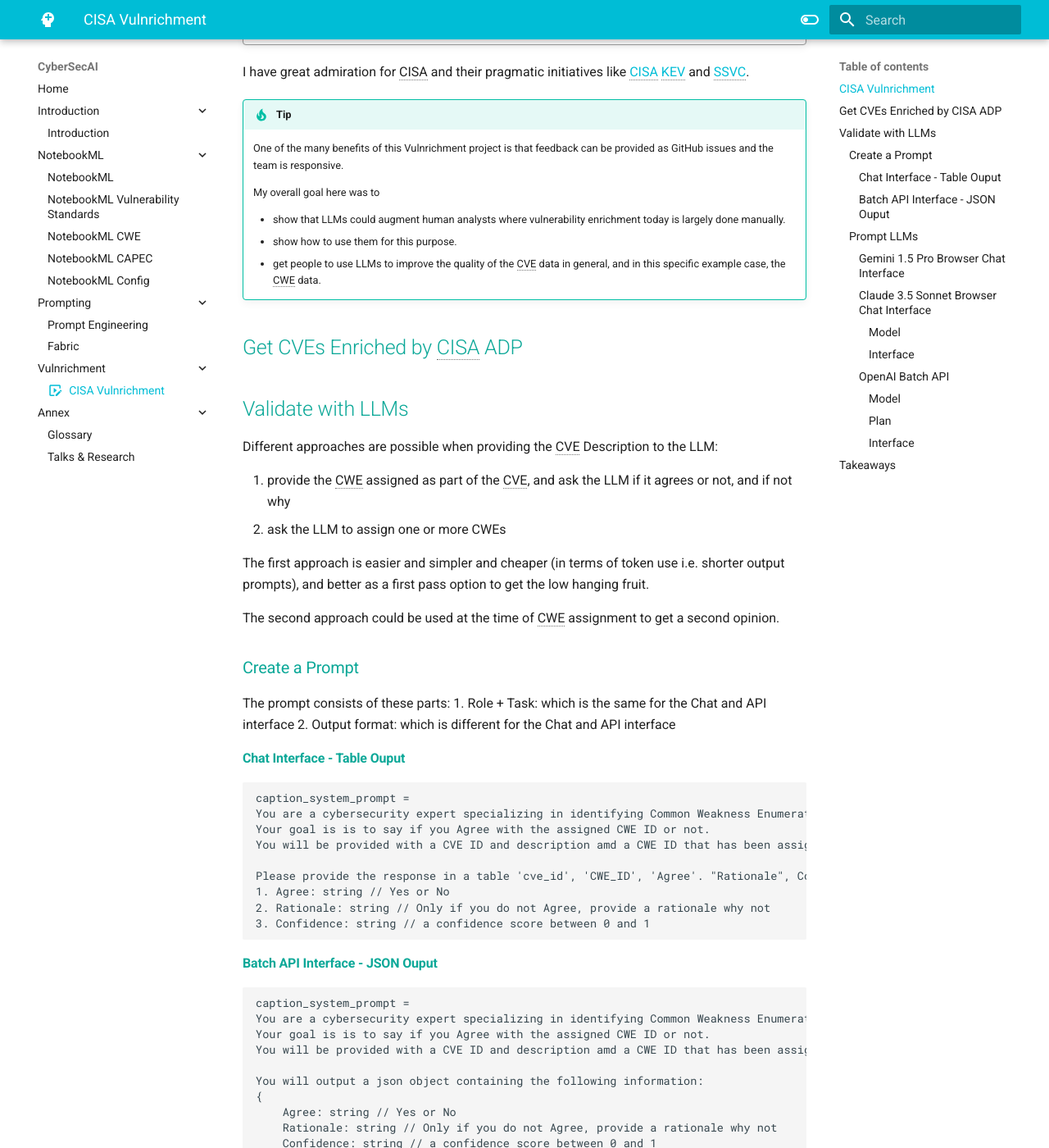
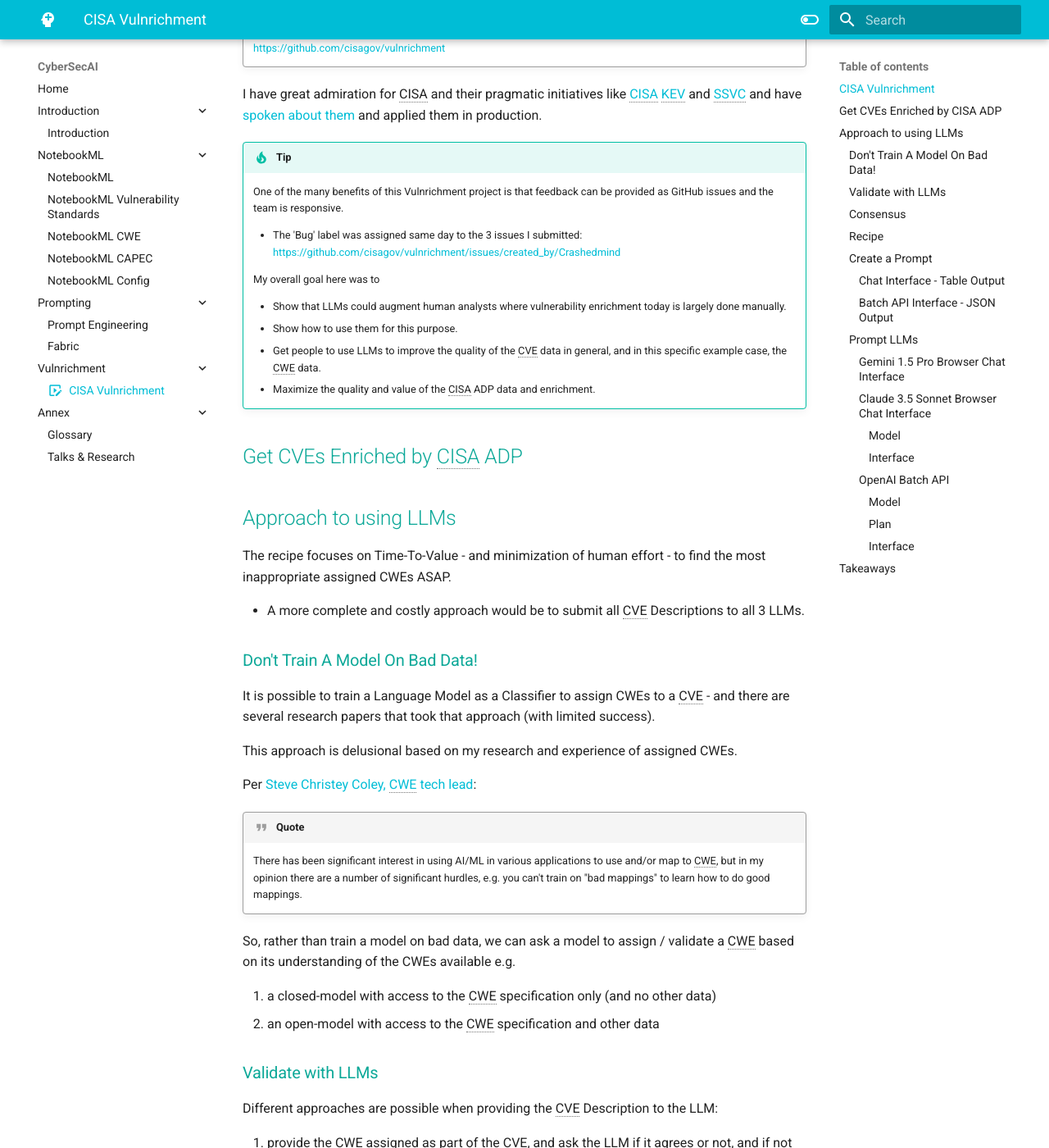
Before and after one commit to CyberSecAI/CyberSecAI.github.io, an MkDocs documentation site: the page built from docs/Vulnrichment/Vulnrichment.md, in a window 1280 px wide and 1400 px high, scrolled down 869 px. Shown: the whole window at 82% size. Built offline with MkDocs 1.6.1 and Material for MkDocs 9.7.7, drawn with Linux system fonts in a browser that asks for light colours; comment, search, counter and statistics services are not loaded; some of the changed text lies outside the part shown.

Commit message:
vulnrichment takeaways

`````diff
--- a/docs/Vulnrichment/Vulnrichment.md
+++ b/docs/Vulnrichment/Vulnrichment.md
@@ -11,19 +11,21 @@
     * I used my NotebookML CWE notebook, and other LLMs, to determine the appropriate CWE.
     * I then raised an issue: https://github.com/cisagov/vulnrichment/issues/84.
 
-    I then decided to dig a bit more into this... specifically the CWEs assigned by CISA ADP
+    I then decided to dig a bit more into this... specifically the CWEs assigned by CISA ADP.
 
-    * I created [3 Issues initially](https://github.com/cisagov/vulnrichment/issues/created_by/Crashedmind) (though there are likely a lot more based on the results)
-        * These issues were found automatically by a consensus of 3 LLMs: ChatGPT4o, Gemini 1.5 Pro, Claude 3.5 Sonnet who were asked to review CWEs assigned to CVEs assigned by CISA ADP.
-        * The output was then reviewed by a human (me).
+    I used a consensus of LLMs to review all CWEs assigned by CISA ADP to find issues:
 
-    This section shows the different approaches used:
+    * These issues were found automatically by a consensus of 3 LLMs: ChatGPT4o, Gemini 1.5 Pro, Claude 3.5 Sonnet who were asked to review CWEs assigned to CVEs assigned by CISA ADP.
+    * The consensus output was then reviewed by a human (me).
+    * I created [3 Issues initially](https://github.com/cisagov/vulnrichment/issues/created_by/Crashedmind) (though there are a lot more)
+
+    This section shows the different approaches used (and the subscription plan used):
 
     1. no-code using the browser chat interface:
-        2. Gemini 1.5 Pro (subscription)
-        3. Claude 3.5 Sonnet (no subscription)
+        1. Gemini 1.5 Pro (subscription)
+        2. Claude 3.5 Sonnet (no subscription)
     2. code:
-        1. ChatGPT4o [OpenAI Batch API](https://platform.openai.com/docs/guides/batch/overview)
+        1. ChatGPT4o [OpenAI Batch API](https://platform.openai.com/docs/guides/batch/overview) (Plus Plan)
 
 
 
@@ -34,39 +36,78 @@
 
     https://github.com/cisagov/vulnrichment
 
-I have great admiration for CISA and their pragmatic initiatives like [CISA KEV](https://riskbasedprioritization.github.io/cisa_kev/cisa_kev/) and [SSVC](https://riskbasedprioritization.github.io/ssvc/SSVC/).
-
-
+I have great admiration for CISA and their pragmatic initiatives like [CISA KEV](https://riskbasedprioritization.github.io/cisa_kev/cisa_kev/) and [SSVC](https://riskbasedprioritization.github.io/ssvc/SSVC/) and have [spoken about them](https://riskbasedprioritization.github.io/talks/talks/) and applied them in production.
 
 !!! Tip
     One of the many benefits of this Vulnrichment project is that feedback can be provided as GitHub issues and the team is responsive.
 
+    * The 'Bug' label was assigned same day to the 3 issues I submitted: https://github.com/cisagov/vulnrichment/issues/created_by/Crashedmind
+
     My overall goal here was to
 
-    * show that LLMs could augment human analysts where vulnerability enrichment today is largely done manually.
-    * show how to use them for this purpose.
-    * get people to use LLMs to improve the quality of the CVE data in general, and in this specific example case, the CWE data.
+    * Show that LLMs could augment human analysts where vulnerability enrichment today is largely done manually.
+    * Show how to use them for this purpose.
+    * Get people to use LLMs to improve the quality of the CVE data in general, and in this specific example case, the CWE data.
+    * Maximize the quality and value of the CISA ADP data and enrichment.
 
 ## Get CVEs Enriched by CISA ADP
 
 
-## Validate with LLMs
+## Approach to using LLMs
+The recipe focuses on Time-To-Value - and minimization of human effort - to find the most inappropriate assigned CWEs ASAP.
+
+* A more complete and costly approach would be to submit all CVE Descriptions to all 3 LLMs.
+
+### Don't Train A Model On Bad Data!
+It is possible to train a Language Model as a Classifier to assign CWEs to a CVE - and there are several research papers that took that approach (with limited success).
+
+This approach is delusional based on my research and experience of assigned CWEs.
+
+Per [Steve Christey Coley, CWE tech lead](https://www.linkedin.com/feed/update/urn:li:activity:7186373368344920064?commentUrn=urn%3Ali%3Acomment%3A%28activity%3A7186373368344920064%2C7186417379470385153%29&dashCommentUrn=urn%3Ali%3Afsd_comment%3A%287186417379470385153%2Curn%3Ali%3Aactivity%3A7186373368344920064%29):
+
+!!! quote
+    There has been significant interest in using AI/ML in various applications to use and/or map to CWE, but in my opinion there are a number of significant hurdles, e.g. you can't train on "bad mappings" to learn how to do good mappings.
+
+So, rather than train a model on bad data, we can ask a model to assign / validate a CWE based on its understanding of the CWEs available e.g.
+
+1. a closed-model with access to the CWE specification only (and no other data)
+2. an open-model with access to the CWE specification and other data
+
+
+
+### Validate with LLMs
+
 Different approaches are possible when providing the CVE Description to the LLM:
 
 1. provide the CWE assigned as part of the CVE, and ask the LLM if it agrees or not, and if not why
 2. ask the LLM to assign one or more CWEs
 
-The first approach is easier and simpler and cheaper (in terms of token use i.e. shorter output prompts), and better as a first pass option to get the low hanging fruit.
+The first approach is easier and simpler and cheaper (in terms of token use i.e. shorter response output), and better as a first pass option to get the low hanging fruit.
 
 The second approach could be used at the time of CWE assignment to get a second opinion.
 
+
+### Consensus
+
+To minimize human effort, 3 LLMs are used and the consensus is reviewed
+
+* The LLMs are state-of-the-art models from different providers i.e. the best available and reasonably independent.
+* The results are sorted by consensus i.e. 3 models in agreement, then 2 models in agreement,....
+* A Human (me) then reviewed (sorted by consensus) and made the final decision.
+
+
+
+### Recipe
+
+1. Get the Vulnrichment subset of CVEs where CISA ADP assigned a CWE (regardless of whether the CWE was the same or different than that assigned by the CNA)
+      1. ~1.5K (CISA ADP Assigned CWEs) of ~~8K CVEs (in Vulnrichment)
+2. Ask ChatGPT4o (via Batch API) to Agree (Yes/No) with the assigned CWE (and provide a Confidence score, and rationale if not)
+      1. ~700 (No) of ~1.5K
+      2. Sort these by Confidence score i.e. start with the highest Confidence ones.
+3. For the subset where ChatGPT4o disagrees, ask Gemini and Claude.
+
 ### Create a Prompt
-
-The prompt consists of these parts:
-1. Role + Task: which is the same for the Chat and API interface
-2. Output format: which is different for the Chat and API interface
-
-#### Chat Interface - Table Ouput
+#### Chat Interface - Table Output
 
 ````
 caption_system_prompt =
@@ -80,7 +121,9 @@
 3. Confidence: string // a confidence score between 0 and 1
 ````
 
-#### Batch API Interface - JSON Ouput
+The table output allows copy-and-pasting by a human into a sheet.
+
+#### Batch API Interface - JSON Output
 
 
 ````
@@ -96,18 +139,23 @@
     Confidence: string // a confidence score between 0 and 1
 }
 ````
+The JSON output allows processing by machines.
+
 
 !!! note
     It is possible to submit multiple CVEs in one prompt for each batch entry i.e. similar to what is done when using the Chat interface.
-    But this is not done in this example; each batch request contains a single CVE only.
 
+    * But this is not done in this example; each batch request contains a single CVE only (per the [OpenAI Batch API](https://platform.openai.com/docs/guides/batch/overview) example)
 
-Prompt features:
+The prompt consists of these parts:
 
-1. A binary value Agree is requested
-2. The rationale only if there is disagreement. This saves on ouput tokens.
-3. A Confidence score to limit impacts of hallucinations, and as a way to assess and prioritize responses by confidence.
-4. No (Few-shot) examples are provided.
+1. Role + Task: which is the same for the Chat and API interface
+2. Output format: which is different for the Chat and API interface
+3. A binary value Agree is requested
+4. The rationale only if there is disagreement. This saves on output tokens.
+5. A Confidence score to limit impacts of hallucinations, and as a way to assess and prioritize responses by confidence.
+6. No (Few-shot) examples are provided. Based on the results, these were not necessary.
+      1. If Few-shot examples were required, I'd submit multiple CVEs in a single batch request (because putting the examples in each single CVE request would add a LOT of input tokens)
 
 
 ### Prompt LLMs
@@ -154,7 +202,8 @@
 
 
 ##### Interface
-Batch Interface API
+Batch Interface API.
+
 The ~1500 ADP CVE-CWE pairs were split into 15 files of 100 CVE-CWE pair prompts to comfortably fit under this token limit.
 
 * very little effort was spent to optimize the file size (number of prompts per batch), or the prompt size.
@@ -166,4 +215,9 @@
 
 !!! success "Takeaways"
 
-    1. I
+    1. The value of CVE data depends on its quality.
+    2. For all published CVEs to date, [the quality of CWEs assigned is questionable](https://www.linkedin.com/feed/update/urn:li:activity:7186373368344920064?commentUrn=urn%3Ali%3Acomment%3A%28activity%3A7186373368344920064%2C7186417379470385153%29&dashCommentUrn=urn%3Ali%3Afsd_comment%3A%287186417379470385153%2Curn%3Ali%3Aactivity%3A7186373368344920064%29).
+    3. A large part of that is that humans can't grok 1000+ CWEs. LLMs can.
+    4. Using LLMs to suggest or validate CWEs can reduce the manual effort and error in CVE assignment.
+    5. LLMs can validate CWEs at scale e.g. using Batch mode, or multiple CVEs per prompt, or both.
+    6. LLMs perform well at this task and, given they can be automated, can augment the human manual effort, and improve the quality of assigned CWEs.
`````
